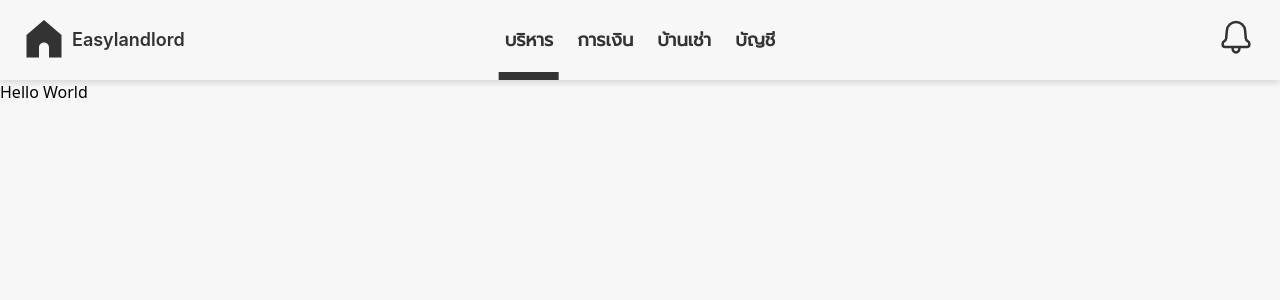
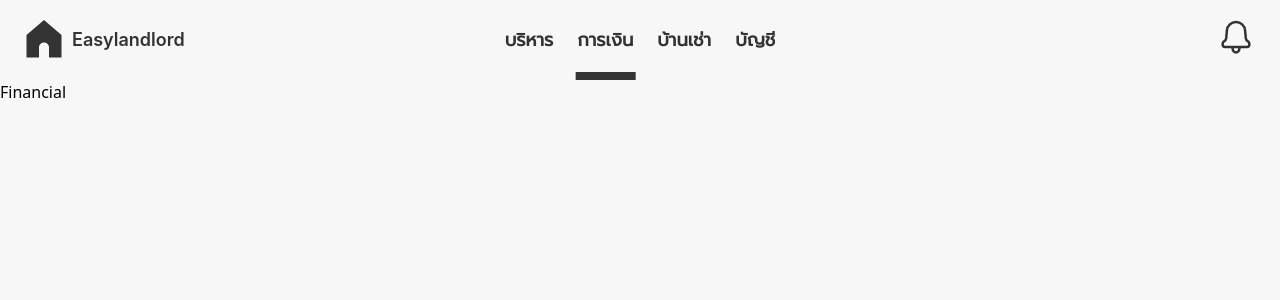
Before and after one commit to Kimmuie/Easylandlord, a React (Vite) app: page /financial in a window 1280 px wide. Shown: the top 300 px of the page. Built offline with nearby package versions, Linux system fonts and the light colour scheme.

Commit message:
Router and Pages

```diff
--- a/package.json
+++ b/package.json
@@ -13,6 +13,7 @@
     "@tailwindcss/vite": "^4.0.14",
     "react": "^19.0.0",
     "react-dom": "^19.0.0",
+    "react-router-dom": "^7.4.0",
     "tailwindcss": "^4.0.14"
   },
   "devDependencies": {
--- a/src/App.jsx
+++ b/src/App.jsx
@@ -1,17 +1,25 @@
-import React from 'react'
-import Navbar from './components/Navbar'
+import { BrowserRouter as Router, Routes, Route } from "react-router-dom";
+import Navbar from "./components/Navbar";
 import LoadingScreen from './components/LoadingScreen'
+import Management from "./pages/Management";
+import Financial from "./pages/Financial";
+import Rental from "./pages/Rental";
+import Account from "./pages/Account";
 
-const App = () => {
-  return (
-    <>
-      <LoadingScreen></LoadingScreen>
-    <div className="absolute w-full h-full bg-ellWhite">
-      <Navbar></Navbar>
-      <div className="flex items-start">Hello World</div>
-    </div>
-    </>
-  )
+function App() {
+    return (
+        <Router>
+            <LoadingScreen></LoadingScreen>
+            <Navbar />
+            <Routes>
+                <Route path="/" element={<Management />} />
+                <Route path="/management" element={<Management />} />
+                <Route path="/financial" element={<Financial />} />
+                <Route path="/rental" element={<Rental />} />
+                <Route path="/account" element={<Account />} />
+            </Routes>
+        </Router>
+    );
 }
 
-export default App
+export default App;
--- a/src/components/Navbar.jsx
+++ b/src/components/Navbar.jsx
@@ -1,8 +1,15 @@
 import React, { useState } from "react";
+import { NavLink, useLocation } from "react-router-dom";
 
 const Navbar = () => {
-  const [active, setActive] = useState("บริหาร");
-  const menuItems = ["บริหาร", "การเงิน", "บ้านเช่า", "บัญชี"];
+  const menuItems = [
+    { name: "บริหาร", paths: ["/management", "/"] },
+    { name: "การเงิน", paths: ["/financial"] },
+    { name: "บ้านเช่า", paths: ["/rental"] },
+    { name: "บัญชี", paths: ["/account"] },
+  ];
+
+  const location = useLocation();
 
   return (
     <div className="relative flex w-full h-20 bg-ellWhite items-center drop-shadow-md">
@@ -15,24 +22,29 @@ const Navbar = () => {
         {/* Navigation */}
         <div className="absolute left-1/2 transform -translate-x-1/2 flex gap-6">
           {menuItems.map((item) => (
-            <button
-              key={item}
-              className={`relative text-lg font-prompt font-semibold ${
-                active === item ? "text-ellBlack" : "text-ellBlack hover:text-ellRed cursor-pointer"
-              }`}
-              onClick={() => setActive(item)}
+            <NavLink
+              key={item.name}
+              to={item.paths[0]}
+              className={({ isActive }) =>
+                `relative text-lg font-prompt font-semibold ${
+                  item.paths.includes(location.pathname) ? "text-ellBlack" : "text-ellBlack hover:text-ellRed"
+                }`
+              }
             >
-              {item}
+              {item.name}
               <div className="flex justify-center">
-              {active === item && <div className="absolute w-15 h-2 bg-ellBlack" style={{ marginTop: "18px"}}></div>}
+                {item.paths.includes(location.pathname) && (
+                  <div className="absolute w-15 h-2 bg-ellBlack mt-4.5"></div>
+                )}
               </div>
-            </button>
+            </NavLink>
           ))}
         </div>
         {/* Notification */}
         <div>
           <button>
           <img src="./img/notification.svg" width="40" height="40" alt="notifications" />
+          <div className="bg"></div>
           </button>
         </div>
       </div>
--- a/src/index.css
+++ b/src/index.css
@@ -35,3 +35,7 @@
 .pt-2 {
   padding-top: calc(var(--spacing) * 2) /* 0.5rem = 8px */;
 }
+
+.mt-4\.5 {
+  margin-top: calc(var(--spacing) * 4.5) /* 1.125rem = 18px */;
+}
--- /dev/null
+++ b/src/pages/Account.jsx
@@ -0,0 +1,17 @@
+import React from 'react'
+// import Navbar from './components/Navbar'
+// import LoadingScreen from './components/LoadingScreen'
+
+const Account = () => {
+  return (
+    <>
+      {/* <LoadingScreen></LoadingScreen> */}
+    <div className="absolute w-full h-full bg-ellWhite">
+      {/* <Navbar></Navbar> */}
+      <div className="flex items-start">Account</div>
+    </div>
+    </>
+  )
+}
+
+export default Account
--- /dev/null
+++ b/src/pages/Financial.jsx
@@ -0,0 +1,13 @@
+import React from 'react'
+
+const Financial = () => {
+  return (
+    <>
+    <div className="absolute w-full h-full bg-ellWhite">
+      <div className="flex items-start">Financial</div>
+    </div>
+    </>
+  )
+}
+
+export default Financial
--- /dev/null
+++ b/src/pages/Management.jsx
@@ -0,0 +1,13 @@
+import React from 'react'
+
+const Management = () => {
+  return (
+    <>
+    <div className="absolute w-full h-full bg-ellWhite">
+      <div className="flex items-start">Management</div>
+    </div>
+    </>
+  )
+}
+
+export default Management
--- /dev/null
+++ b/src/pages/Rental.jsx
@@ -0,0 +1,13 @@
+import React from 'react'
+
+const Rental = () => {
+  return (
+    <>
+    <div className="absolute w-full h-full bg-ellWhite">
+      <div className="flex items-start">Rental</div>
+    </div>
+    </>
+  )
+}
+
+export default Rental
```
Also changed, not shown: 2 other files (tests, documents, lock files or other folders).
